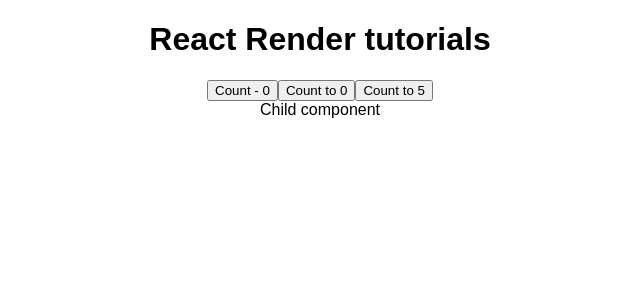
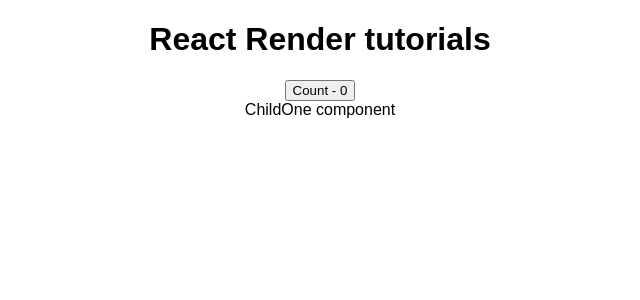
Before and after one commit to Parikshit-Hooda/React-Render, a React (Create React App) app: page / in a window 1280 px wide. Shown: the top 300 px of the page, without its empty margins (320-960 px from the left). Built offline with nearby package versions, Linux system fonts and the light colour scheme.

Commit message:
added ParentOne.js and ChildOne.js Demo of avoiding unnecessary renders using props

```diff
--- a/src/App.js
+++ b/src/App.js
@@ -1,8 +1,11 @@
 // import { ArrayUseState } from "./components/ImmutableState/ArrayUseState";
 // import { ObjectUseState } from "./components/ImmutableState/ObjectUseState";
-import { Parent } from "./components/ParentChild/Parent";
+// import { Parent } from "./components/ParentChild/Parent";
 // import UseReducer from "./components/UseReducer/UseReducer";
 // import UseState from "./components/UseState/UseState";
+import { ChildOne } from "./components/Optimizations/ChildOne";
+// import { OptParentOne } from "./components/Optimizations/OptParentOne";
+import { ParentOne } from "./components/Optimizations/ParentOne";
 import "./styles.css";
 
 export default function App() {
@@ -13,7 +16,11 @@
       {/* <UseReducer /> */}
       {/* <ObjectUseState /> */}
       {/* <ArrayUseState /> */}
-      <Parent />
+      {/* <Parent /> */}
+      {/* <ParentOne /> */}
+      <ParentOne>
+        <ChildOne />
+      </ParentOne>
     </div>
   );
 }
--- /dev/null
+++ b/src/components/Optimizations/ChildOne.js
@@ -0,0 +1,6 @@
+import React from "react";
+
+export const ChildOne = () => {
+  console.log("ChildOne Render");
+  return <div>ChildOne component</div>;
+};
--- /dev/null
+++ b/src/components/Optimizations/OptParentOne.js
@@ -0,0 +1,14 @@
+import React, { useState } from "react";
+// import { ChildOne } from './ChildOne'
+
+export const ParentOne = () => {
+  const [count, setCount] = useState(0);
+
+  console.log("ParentOne Render");
+  return (
+    <div>
+      <button onClick={() => setCount((c) => c + 1)}>Count - {count}</button>
+      {/* {children} */}
+    </div>
+  );
+};
--- /dev/null
+++ b/src/components/Optimizations/ParentOne.js
@@ -0,0 +1,14 @@
+import React, { useState } from "react";
+// import { ChildOne } from "./ChildOne";
+
+export const ParentOne = ({ children }) => {
+  const [count, setCount] = useState(0);
+
+  console.log("ParentOne Render");
+  return (
+    <div>
+      <button onClick={() => setCount((c) => c + 1)}>Count - {count}</button>
+      {children}
+    </div>
+  );
+};
```
